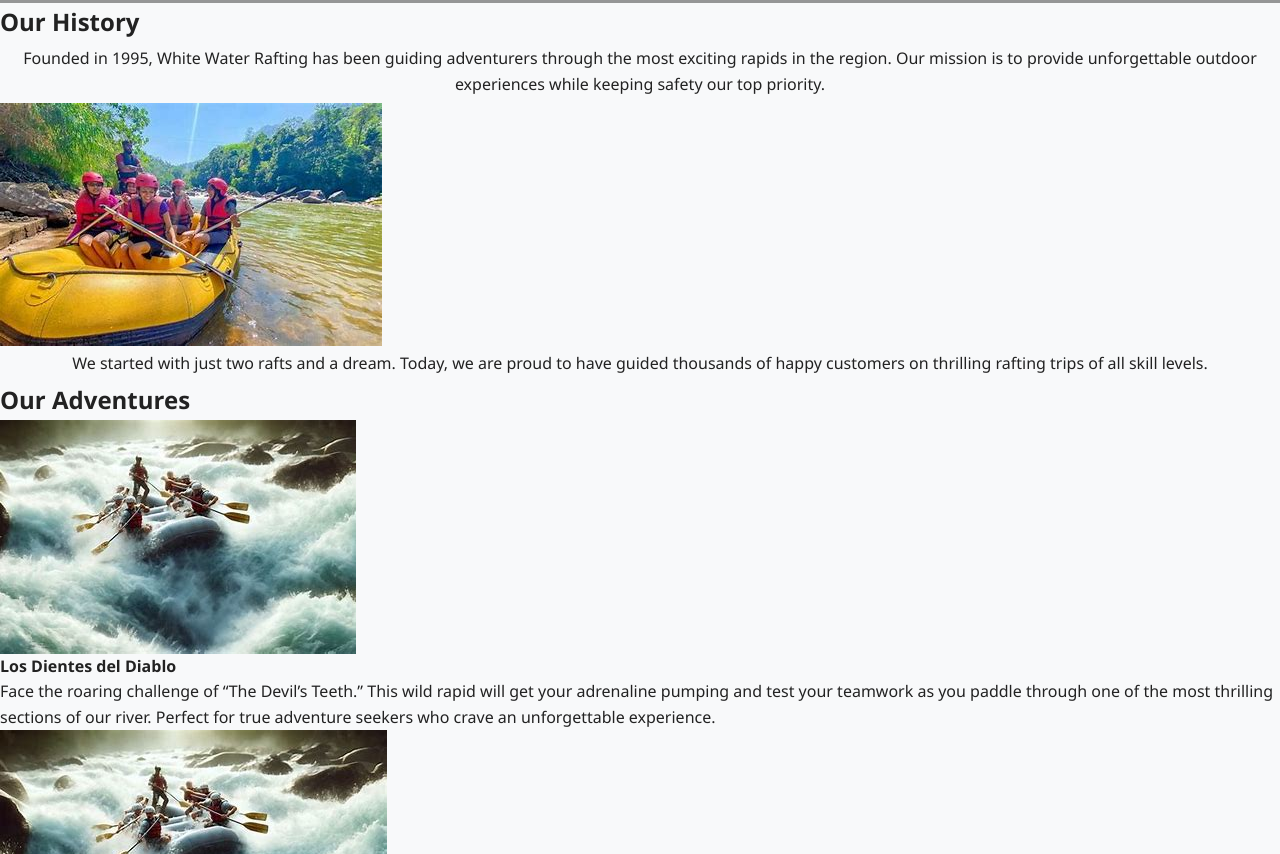
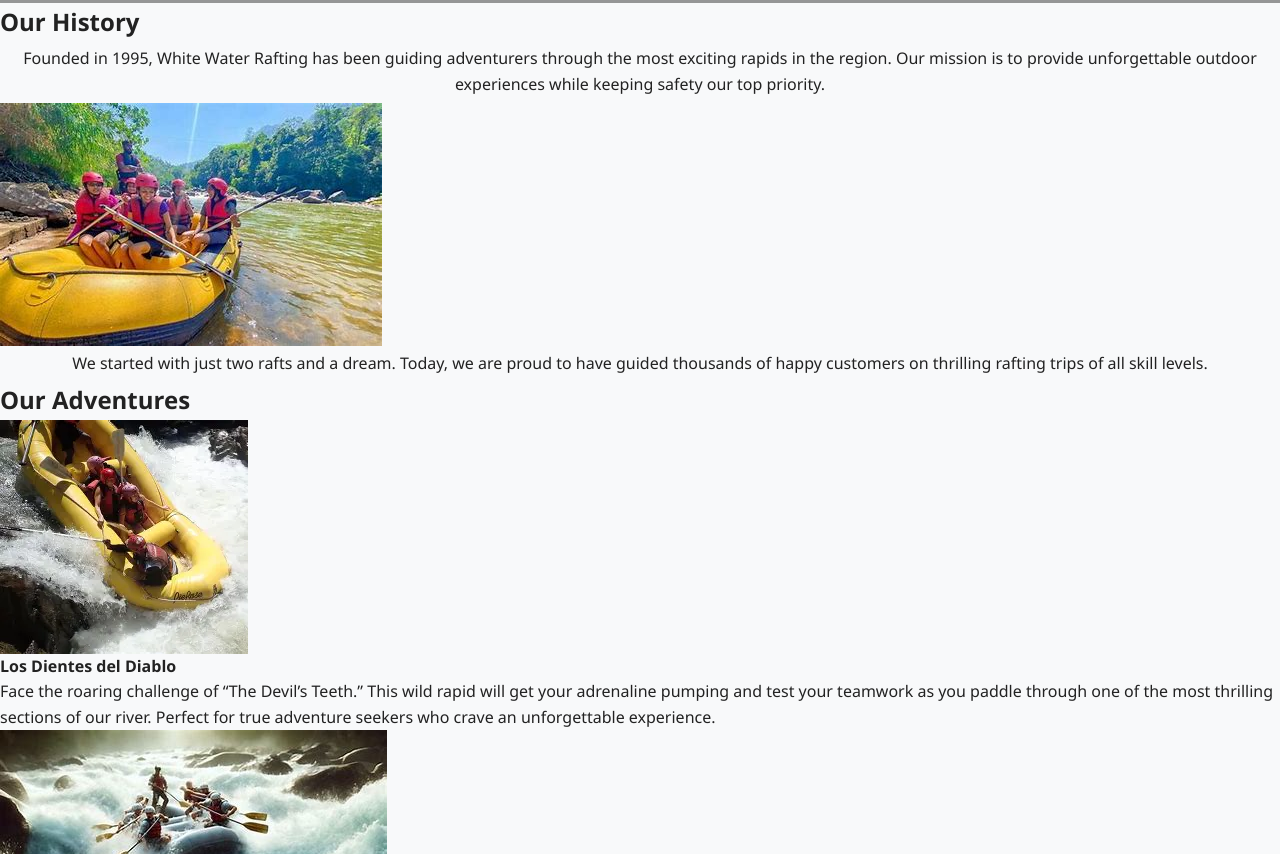
Before and after one commit to mikeokello/wdd130, a plain HTML site: page wwr/about.html in a window 1280 px wide. Shown: the part 416-1270 px from the top of the page. Drawn offline with Linux system fonts and the light colour scheme.

Commit message:
trips.html

```diff
--- a/wwr/about.html
+++ b/wwr/about.html
@@ -48,7 +48,7 @@
       <h2>Our Adventures</h2>
       <div class="adventure-gallery">
         <figure>
-          <img src="images/adventure1.jpeg" alt="Los Dientes del Diablo Rapids">
+          <img src="images/adventure 0.webp" alt="Los Dientes del Diablo Rapids">
           <figcaption><strong>Los Dientes del Diablo</strong><br>Face the roaring challenge of “The Devil’s Teeth.” This wild rapid will get your adrenaline pumping and test your teamwork as you paddle through one of the most thrilling sections of our river. Perfect for true adventure seekers who crave an unforgettable experience.</figcaption>
         </figure>
         <figure>
```
Also changed, not shown: wwr/images/adventure 0.webp (added).
